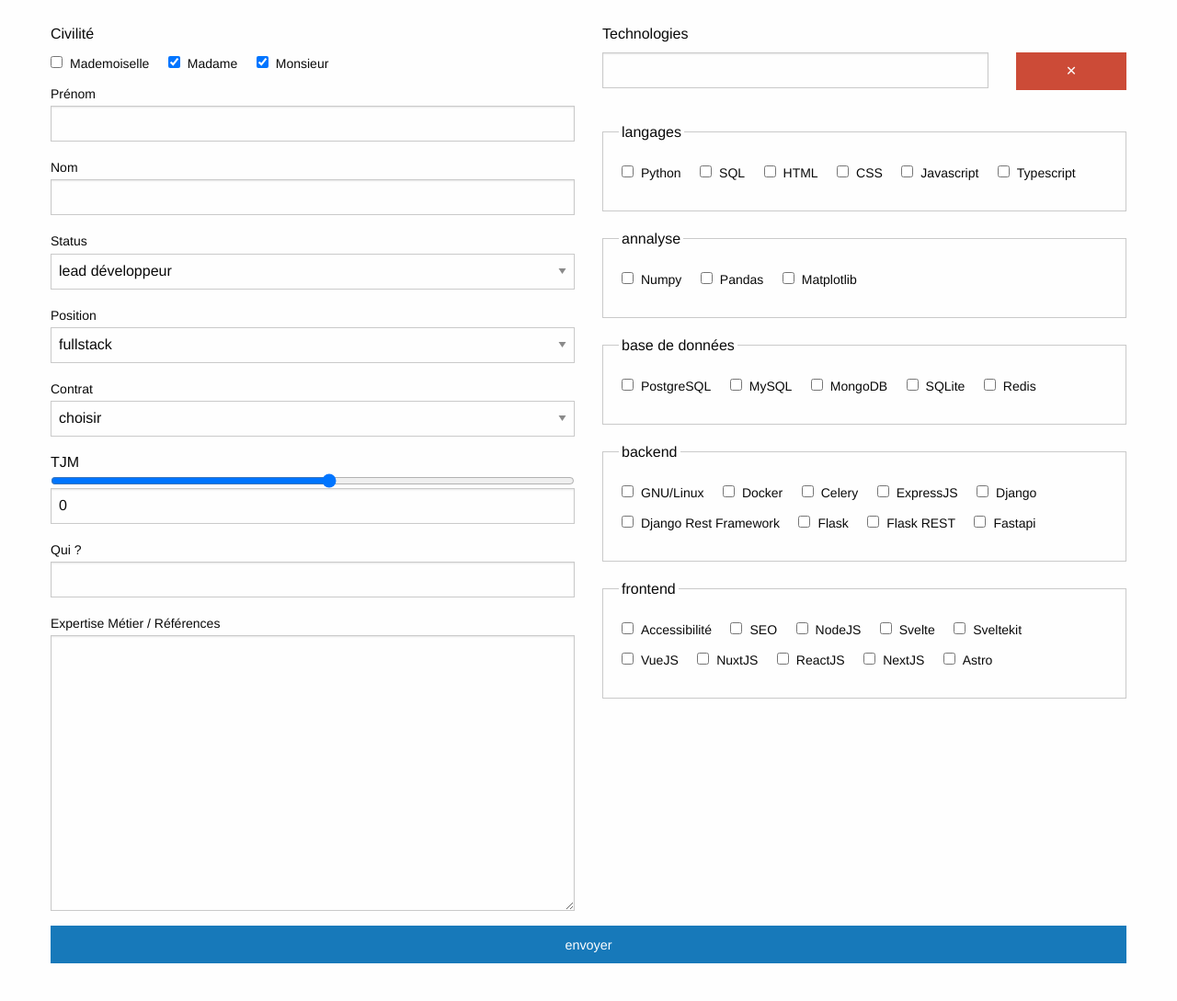
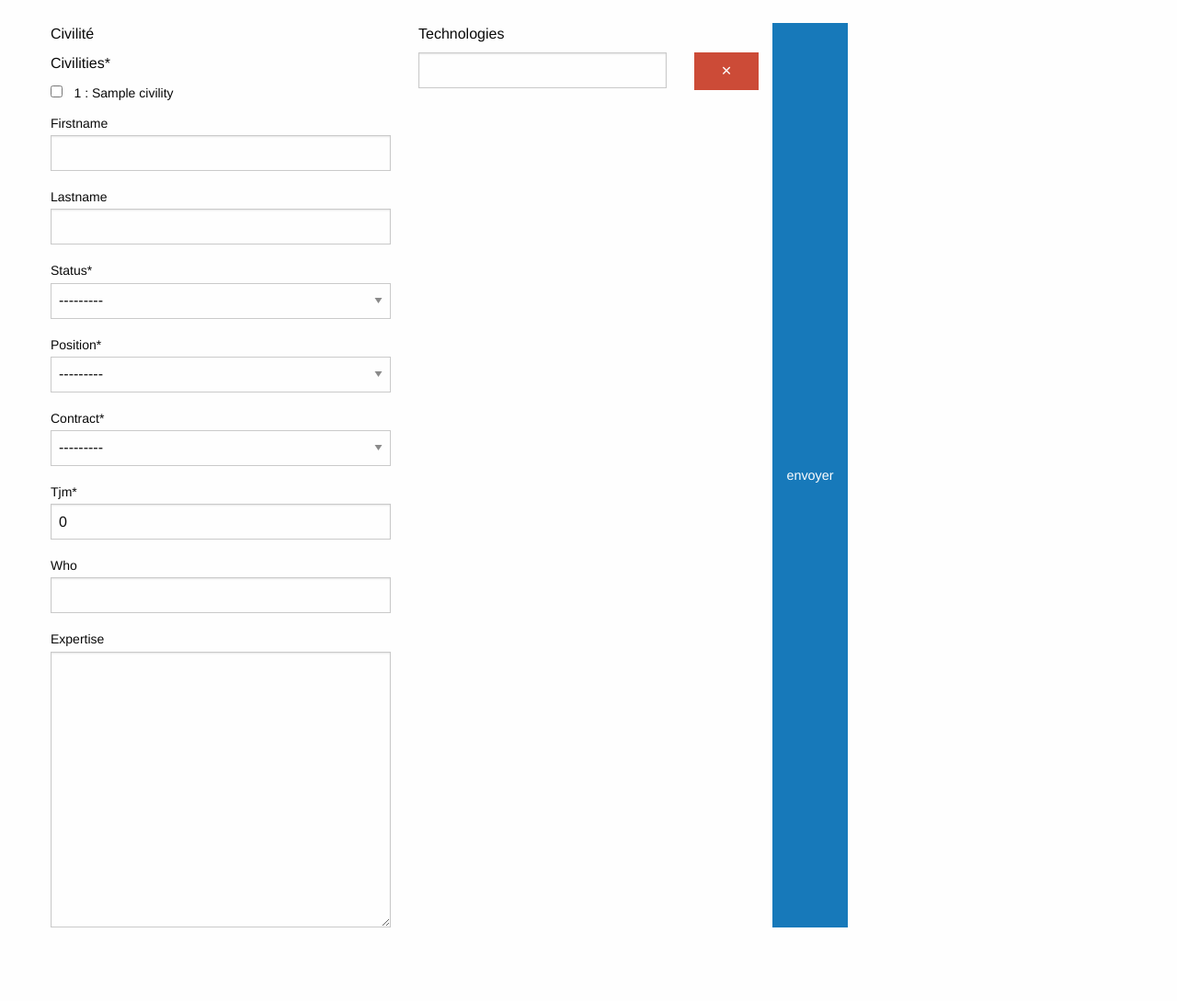
Before and after one commit to niux3/lm, a Django app: page / in a window 1280 px wide. Shown: the whole page at 92% size. After the commit the page ends 1009 px from the top, so only its background shows below. Run offline with Django 5.2, Linux system fonts and the light colour scheme; tables that the repository leaves empty hold one stand-in row (values such as "Sample post"); some libraries are stand-ins or nearby versions.

Commit message:
feat: begin templating form candidacy

```diff
--- /dev/null
+++ b/backend/apps/candidacy/forms.py
@@ -0,0 +1,12 @@
+from django import forms
+from candidacy.models import Candidacy
+
+
+class CandidacyForm(forms.ModelForm):
+    class Meta:
+        model = Candidacy
+        fields = '__all__'
+        widgets = {
+            'civilities': forms.CheckboxSelectMultiple(),
+            'technologies': forms.CheckboxSelectMultiple(),
+        }
--- a/backend/apps/candidacy/templates/candidacy/home.html
+++ b/backend/apps/candidacy/templates/candidacy/home.html
@@ -1,7 +1,54 @@
 {% extends 'default.html' %}
-
+{% load crispy_forms_tags %}
 
 {% block content %}
+    <main class="grid-container">
+      <form method="post" class="grid-x grid-padding-x">
+        {% csrf_token %}
+        <div class="cell large-4">
+            <fieldset class="small-12 cell">
+              <legend>Civilité</legend>
+              {{ form.civilities | as_crispy_field }}
+            </fieldset>
+            <div class="small-12 cell">
+              {{ form.firstname | as_crispy_field }}
+            </div>
+            <div class="small-12 cell">
+              {{ form.lastname | as_crispy_field }}
+            </div>
+            <div class="small-12 cell">
+              {{ form.status | as_crispy_field }}
+            </div>
+            <div class="small-12 cell">
+              {{ form.position | as_crispy_field }}
+            </div>
+            <div class="small-12 cell">
+              {{ form.contract | as_crispy_field }}
+            </div>
+            <div class="small-12 cell">
+              {{ form.tjm | as_crispy_field }}
+            </div>
+            <div class="small-12 cell">
+              {{ form.who | as_crispy_field }}
+            </div>
+            <div class="small-12 cell">
+              {{ form.expertise | as_crispy_field }}
+            </div>
+        </div>
+        <div class="cell large-4">
+          <div class="grid-x grid-padding-x">
+            <fieldset class="small-12 cell">
+              <legend>Technologies</legend>
+              <div class="grid-x grid-margin-x"><input type="text" id="search" aria-label="chercher" class="cell small-9"><button class="button alert cell small-3" type="button">&#x2715;</button></div>
+              <div id="technoRender"></div>
+            </fieldset>
+          </div>
+        </div>
+        <!-- {{ form.as_p}} -->
+        <button type="submit" class="button">envoyer</button>
+      </form>
+    </main>
+    <!--
     <main class="grid-container">
       <form method="get" class="grid-x grid-padding-x">
         <div class="cell large-6">
@@ -114,5 +161,5 @@ Hâte d’échanger !
 Cordialement,
 
 Renaud Bourdeau</template>
-
+-->
 {% endblock %}
--- a/backend/apps/candidacy/views.py
+++ b/backend/apps/candidacy/views.py
@@ -1,5 +1,15 @@
-from django.views.generic import TemplateView
+from django.views.generic import CreateView
+from candidacy.models import TechnologyCategory
+from candidacy.forms import CandidacyForm
 
 
-class Home(TemplateView):
+class Home(CreateView):
     template_name = 'candidacy/home.html'
+    form_class = CandidacyForm
+
+    def get_context_data(self, **kwargs):
+        context = super().get_context_data(**kwargs)
+        context['technology_categories'] = TechnologyCategory.objects.prefetch_related(
+            'technologies'
+        ).all()
+        return context
```
